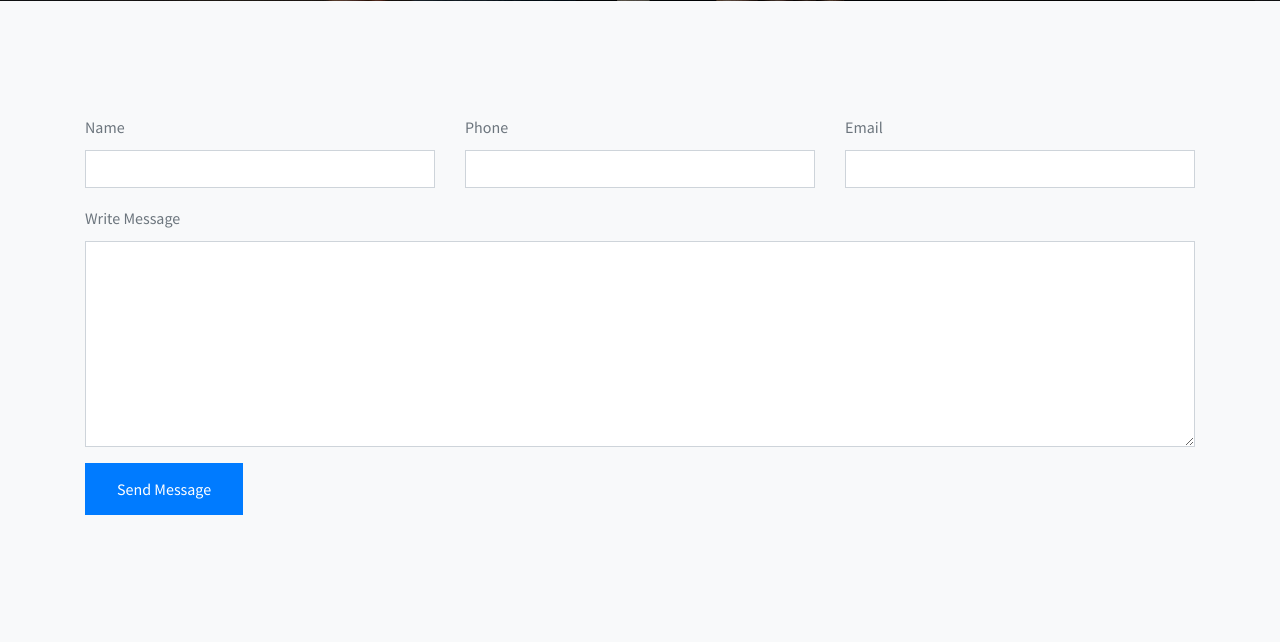
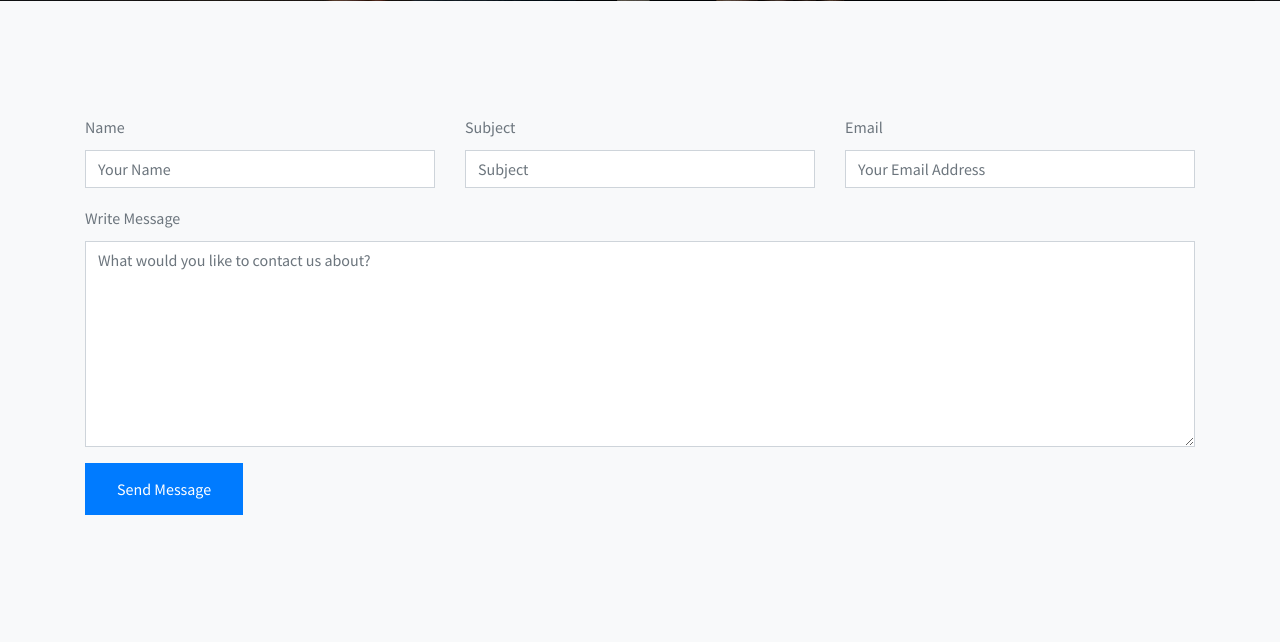
Before and after one commit to 2019Ganjil-PemrogramanBerbasisWeb/tugas2-web-ea, a PHP site: page /ea/contact.php in a window 1280 px wide. Shown: the part 549-1191 px from the top of the page. Run offline with PHP 8.4, Linux system fonts and the light colour scheme.

Commit message:
Updating Mailing

```diff
--- a/contact.php
+++ b/contact.php
@@ -1,4 +1,22 @@
 <?php
+if(isset($_POST['submit'])){
+	$response = '';
+	if (isset($_POST['email'], $_POST['subject'], $_POST['name'], $_POST['msg'])) {
+		if (!filter_var($_POST['email'], FILTER_VALIDATE_EMAIL)) {
+			$response = 'Email is not valid!';
+		} else if (empty($_POST['email']) || empty($_POST['subject']) || empty($_POST['name']) || empty($_POST['msg'])) {
+			$response = 'Please complete all fields!';
+		} else {
+			$to      = 'ea-contact@localhost';
+			$from    = $_POST['email'];
+			$subject = $_POST['subject'];
+			$message = $_POST['msg'];
+			$headers = 'From: ' . $_POST['email'] . "\r\n" . 'Reply-To: ' . $_POST['email'] . "\r\n" . 'X-Mailer: PHP/' . phpversion();
+			mail($to, $subject, $message, $headers); //Nunggu mail server online
+			$response = 'Message sent!';
+		}
+	}
+}
   include 'function.php';
   template_header("Contact");
 ?>
@@ -20,31 +38,37 @@
 <section class="site-section bg-light">
   <div class="container">
     <div class="row">
+      <?php
+      if (isset($response) && $response=='Message sent!') {
+        echo "<p style=\"background: #38b673; color: white;\">$response</p>";
+      } elseif(isset($response) && !empty($response)) {
+        echo "<p style=\"background: red; color: white;\">$response</p>";
+      } ?>
       <div class="col-md-12">
-        <form action="#" method="post">
+        <form action="contact.php" method="post">
               <div class="row">
                 <div class="col-md-4 form-group">
                   <label for="name">Name</label>
-                  <input type="text" id="name" class="form-control ">
+                  <input type="text" name="name" id="name" class="form-control" placeholder="Your Name" required>
                 </div>
                 <div class="col-md-4 form-group">
-                  <label for="phone">Phone</label>
-                  <input type="text" id="phone" class="form-control ">
+                  <label for="subject">Subject</label>
+                  <input type="text" name="subject" id="subject" class="form-control" placeholder="Subject" required>
                 </div>
                 <div class="col-md-4 form-group">
                   <label for="email">Email</label>
-                  <input type="email" id="email" class="form-control ">
+                  <input type="email" name="email" id="email" class="form-control" placeholder="Your Email Address" required>
                 </div>
               </div>
               <div class="row">
                 <div class="col-md-12 form-group">
                   <label for="message">Write Message</label>
-                  <textarea name="message" id="message" class="form-control " cols="30" rows="8"></textarea>
+                  <textarea name="msg" id="message" class="form-control"  placeholder="What would you like to contact us about?" required cols="30" rows="8"></textarea>
                 </div>
               </div>
               <div class="row">
                 <div class="col-md-6 form-group">
-                  <input type="submit" value="Send Message" class="btn btn-primary">
+                  <input type="submit" name="submit" value="Send Message" class="btn btn-primary">
                 </div>
               </div>
             </form>
```
